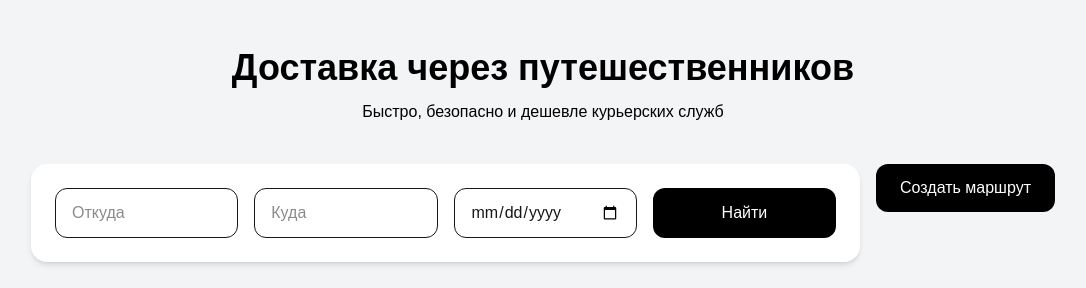
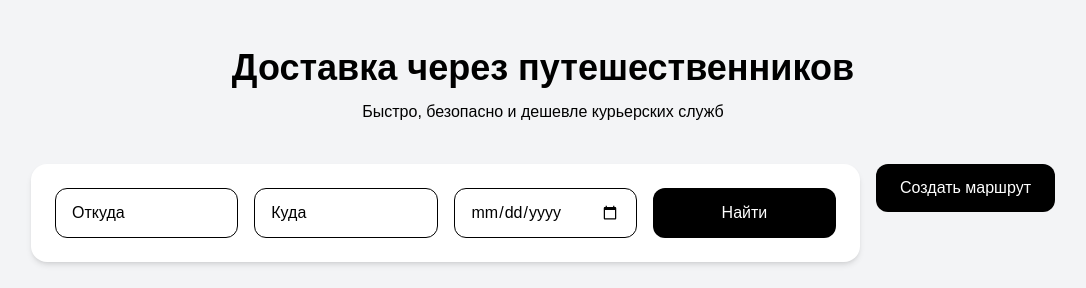
Before and after one commit to bbelov992/travelcourier2, a Next.js app: page / in a window 1280 px wide. Shown: the top 288 px of the page, without its empty margins (97-1183 px from the left). Built offline with nearby package versions, Linux system fonts and the light colour scheme.

Commit message:
Make origin and destination placeholders black

```diff
--- a/app/page.tsx
+++ b/app/page.tsx
@@ -17,17 +17,17 @@ export default function Home() {
           <div className="bg-white shadow-md rounded-2xl p-6 grid md:grid-cols-4 gap-4 flex-1">
             <input
               placeholder="Откуда"
-              className="border rounded-xl px-4 py-3"
+              className="border rounded-xl px-4 py-3 text-black placeholder-black"
             />
 
             <input
               placeholder="Куда"
-              className="border rounded-xl px-4 py-3"
+              className="border rounded-xl px-4 py-3 text-black placeholder-black"
             />
 
             <input
               type="date"
-              className="border rounded-xl px-4 py-3"
+              className="border rounded-xl px-4 py-3 text-black"
             />
 
             <button className="bg-black text-white rounded-xl py-3 hover:opacity-90 transition">
```
